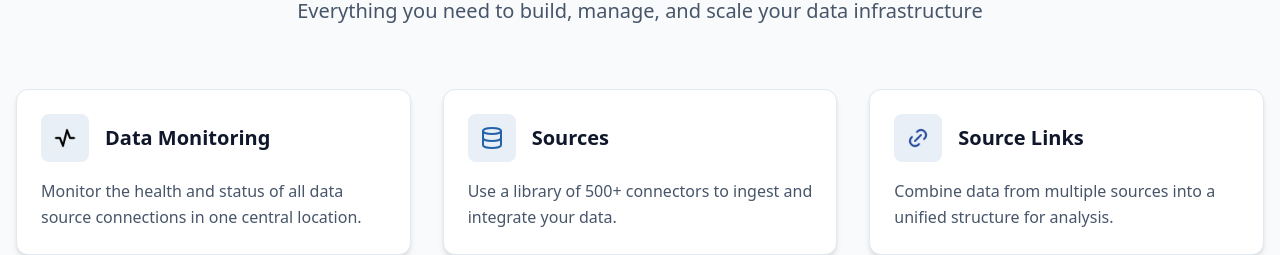
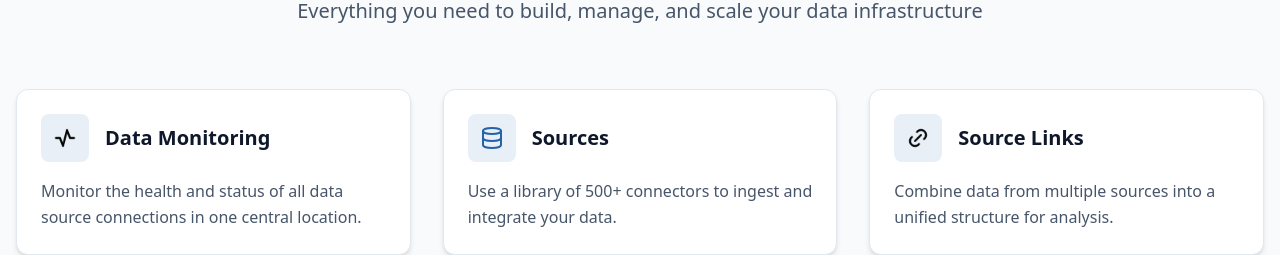
Before and after one commit to tgiffin/reactor-pricing-forge, a React (Vite) app: page / in a window 1280 px wide. Shown: the part 1820-2075 px from the top of the page. Built offline with nearby package versions, Linux system fonts and the light colour scheme.

Commit message:
Remove color filter for Source Links image
Remove the CSS filter from the Source Links image in `src/components/PlatformFeatures.tsx` to display the image in its original colors.

```diff
--- a/src/components/PlatformFeatures.tsx
+++ b/src/components/PlatformFeatures.tsx
@@ -1,5 +1,3 @@
-
-
 import React from "react";
 import {
   Database,
@@ -99,7 +97,6 @@ const PlatformFeatures = () => {
                         src="/lovable-uploads/cbcd9c7e-27d8-4a1b-b7a7-bd8a4efdc1c6.png"
                         alt="Source Links Logo"
                         className="w-6 h-6 object-contain"
-                        style={{ filter: 'brightness(0) saturate(100%) invert(21%) sepia(77%) saturate(1572%) hue-rotate(206deg) brightness(93%) contrast(90%)' }}
                         onError={(e) => {
                           console.log('Source Links logo failed to load, falling back to Link icon');
                           e.currentTarget.style.display = 'none';
```
